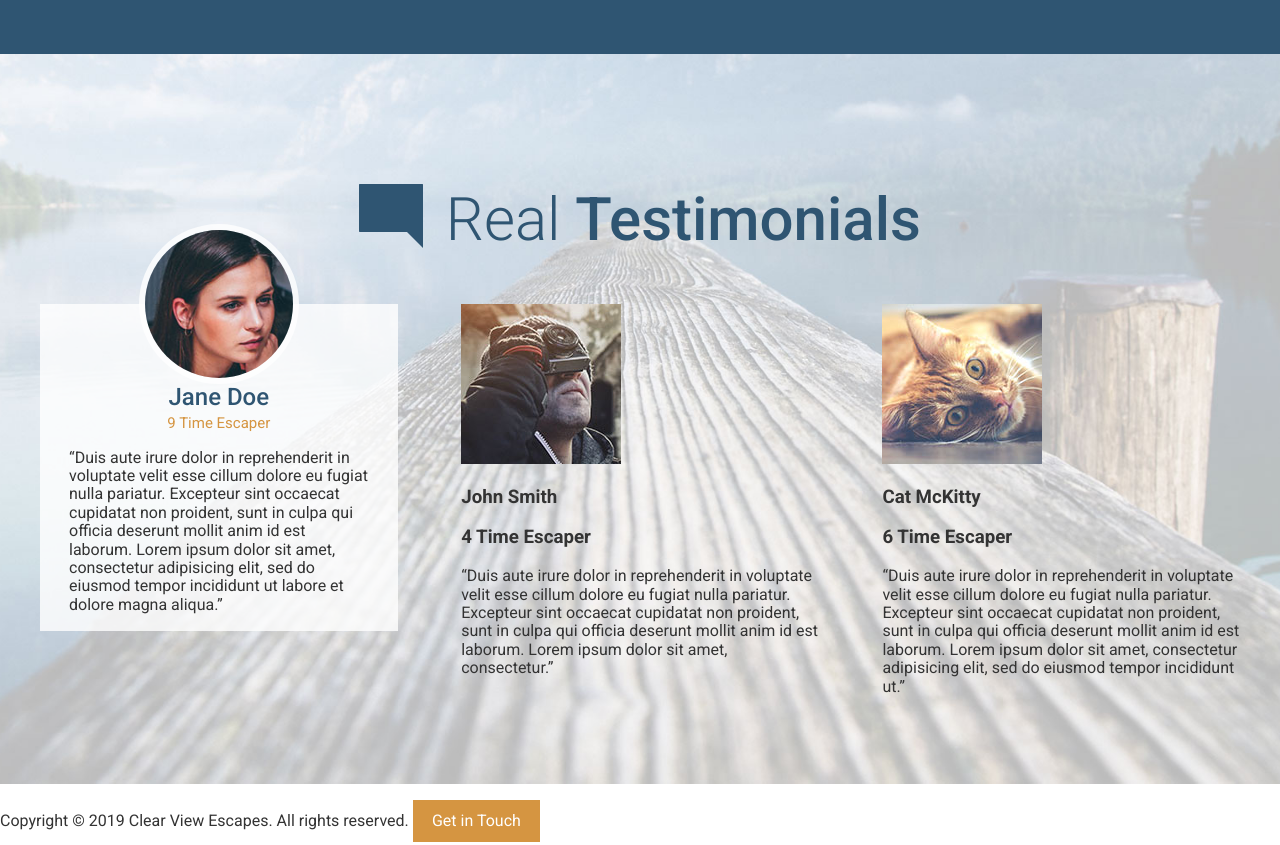
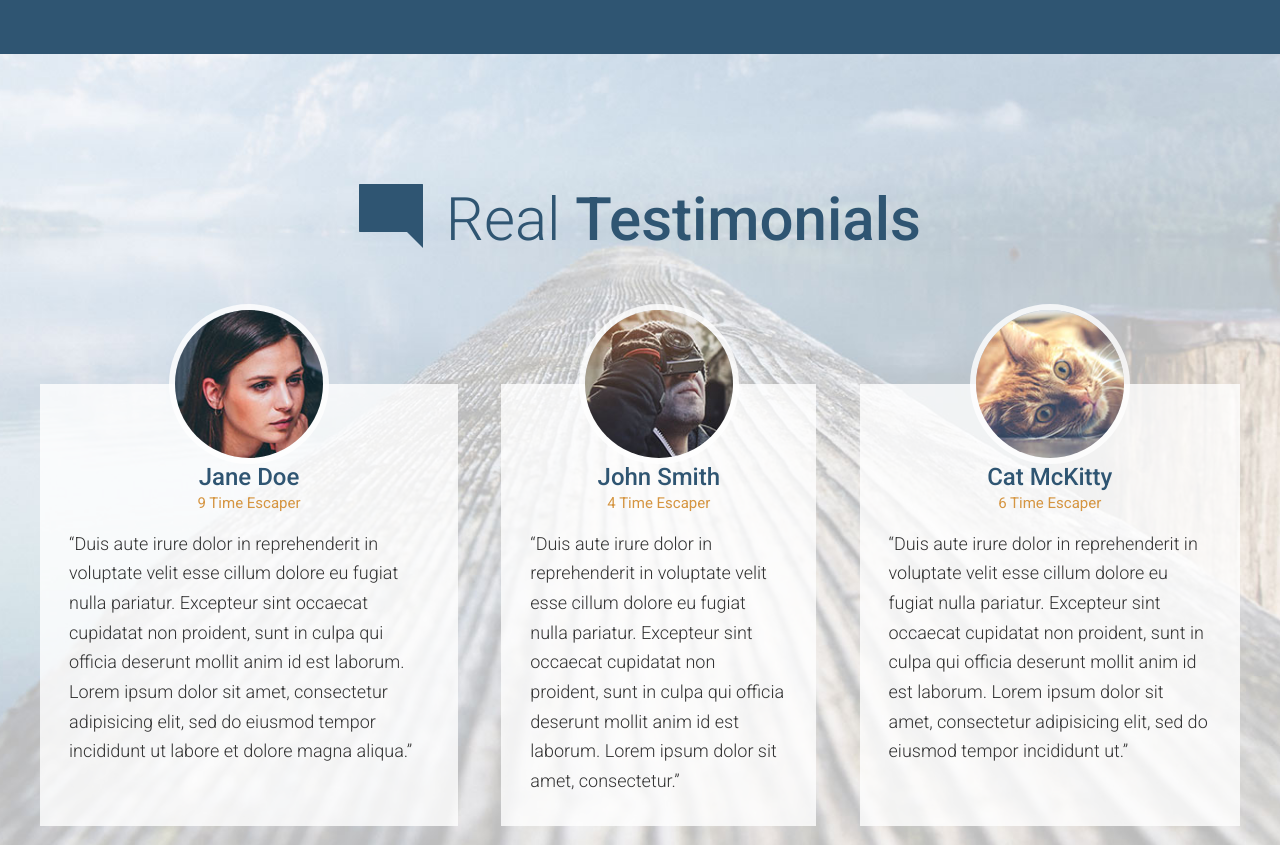
Before and after one commit to lewisRotchell/travel-site-tut-with-mods, a website built with Parcel: page src/index.html in a window 1280 px wide. Shown: the part 2980-3825 px from the top of the page. Built offline with nearby package versions, Linux system fonts and the light colour scheme.

Commit message:
completed testimonials

```diff
--- a/src/index.html
+++ b/src/index.html
@@ -241,8 +241,11 @@
       </div>
     </div>
 
-    <div id="testimonials" class="page-section page-section--testimonials">
-      <div class="wrapper">
+    <div
+      id="testimonials"
+      class="page-section page-section--no-b-padding-until-large page-section--testimonials"
+    >
+      <div class="wrapper wrapper--no-padding-until-large">
         <h2 class="section-title section-title--blue">
           <img
             class="section-title__icon"
@@ -251,11 +254,20 @@
           Real
           <strong>Testimonials</strong>
         </h2>
-        <div class="row row--gutters">
-          <div class="row__medium-4">
+        <div
+          class="row row--equal-height-at-large row--t-padding row--gutters row--gutters-small generic-content-container"
+        >
+          <div class="row__large-4">
             <div class="testimonial">
               <div class="testimonial__photo">
-                <img src="assets/images/testimonial-jane.jpg" />
+                <img
+                  sizes="160px"
+                  srcset="
+                    assets/images/testimonial-jane.jpg        160w,
+                    assets/images/testimonial-jane-hi-dpi.jpg 320w
+                  "
+                  alt="Jane Doe"
+                />
               </div>
               <h3 class="testimonial__title">Jane Doe</h3>
               <h4 class="testimonial__subtitle">9 Time Escaper</h4>
@@ -270,10 +282,20 @@
             </div>
           </div>
 
-          <div class="row__medium-4">
-            <img src="assets/images/testimonial-john.jpg" />
-            <h3>John Smith</h3>
-            <h3>4 Time Escaper</h3>
+          <div class="row__large-4">
+            <div class="testimonial">
+              <div class="testimonial__photo">
+                <img
+                  sizes="160px"
+                  srcset="
+                    assets/images/testimonial-john.jpg        160w,
+                    assets/images/testimonial-john-hi-dpi.jpg 320w
+                  "
+                  alt="John Smith"
+                />
+              </div>
+              <h3 class="testimonial__title">John Smith</h3>
+              <h4 class="testimonial__subtitle">4 Time Escaper</h4>
               <p>
                 &ldquo;Duis aute irure dolor in reprehenderit in voluptate velit
                 esse cillum dolore eu fugiat nulla pariatur. Excepteur sint
@@ -282,11 +304,22 @@
                 consectetur.&rdquo;
               </p>
             </div>
+          </div>
 
-          <div class="row__medium-4">
-            <img src="assets/images/testimonial-cat.jpg" />
-            <h3>Cat McKitty</h3>
-            <h3>6 Time Escaper</h3>
+          <div class="row__large-4">
+            <div class="testimonial testimonial--last">
+              <div class="testimonial__photo">
+                <img
+                  sizes="160px"
+                  alt="Cat McKitty"
+                  srcset="
+                    assets/images/testimonial-cat.jpg        160w,
+                    assets/images/testimonial-cat-hi-dpi.jpg 320w
+                  "
+                />
+              </div>
+              <h3 class="testimonial__title">Cat McKitty</h3>
+              <h4 class="testimonial__subtitle">6 Time Escaper</h4>
               <p>
                 &ldquo;Duis aute irure dolor in reprehenderit in voluptate velit
                 esse cillum dolore eu fugiat nulla pariatur. Excepteur sint
@@ -295,6 +328,7 @@
                 consectetur adipisicing elit, sed do eiusmod tempor incididunt
                 ut.&rdquo;
               </p>
+            </div>
           </div>
         </div>
       </div>
--- a/src/scss/core/_mixins.scss
+++ b/src/scss/core/_mixins.scss
@@ -11,7 +11,7 @@
 }
 
 @mixin atLarge {
-  @media (min-width: 1200px) {
+  @media (min-width: 1010px) {
     @content;
   }
 }
--- a/src/scss/layout/_grid.scss
+++ b/src/scss/layout/_grid.scss
@@ -6,10 +6,11 @@
   &__b-margin-until-medium {
     margin-bottom: 1rem;
   }
+
+  &__b-margin-until-large {
+    margin-bottom: 1rem;
+  }
   @include atMedium {
-    display: grid;
-    grid-template-columns: repeat(12, 1fr);
-
     &--gutters {
       column-gap: 5.3%;
     }
@@ -71,4 +72,25 @@
       grid-column: span 8;
     }
   }
+
+  // Begin equal height rules
+  &--equal-height-at-medium {
+    @include atMedium {
+      display: flex;
+    }
+
+    & > div {
+      display: flex;
+    }
+  }
+
+  &--equal-height-at-large {
+    @include atLarge {
+      display: flex;
+    }
+
+    & > div {
+      display: flex;
+    }
+  }
 }
--- a/src/scss/layout/_page-section.scss
+++ b/src/scss/layout/_page-section.scss
@@ -3,6 +3,22 @@
 
   @include atMedium {
     padding: 4.5rem 0;
+  }
+
+  &--no-b-padding-until-medium {
+    padding-bottom: 0;
+
+    @include atMedium {
+      padding-bottom: 4.5rem;
+    }
+  }
+
+  &--no-b-padding-until-large {
+    padding-bottom: 0;
+
+    @include atLarge {
+      padding-bottom: 4.5rem;
+    }
   }
 
   &--blue {
@@ -11,7 +27,10 @@
   }
 
   &--testimonials {
-    background: url("/assets/images/testimonials-bg.jpg") top center no-repeat;
-    background-size: cover;
+    background-color: #e0e6ef;
+    @include atLarge {
+      background: url("/assets/images/testimonials-bg.jpg") top center no-repeat;
+      background-size: cover;
+    }
   }
 }
--- a/src/scss/layout/_wrapper.scss
+++ b/src/scss/layout/_wrapper.scss
@@ -8,6 +8,26 @@
 
   &--medium {
     max-width: 976px;
+  }
+
+  &--no-padding-until-medium {
+    padding-left: 0;
+    padding-right: 0;
+
+    @include atMedium {
+      padding-left: 18px;
+      padding-right: 18px;
+    }
+  }
+
+  &--no-padding-until-large {
+    padding-left: 0;
+    padding-right: 0;
+
+    @include atLarge {
+      padding-left: 18px;
+      padding-right: 18px;
+    }
   }
 
   //any wrapper inside another wrapper should lose x-padding
--- a/src/scss/sections/_testimonials.scss
+++ b/src/scss/sections/_testimonials.scss
@@ -1,6 +1,16 @@
 .testimonial {
   background-color: rgba(255, 255, 255, 0.8);
-  padding: 0 1.8125rem 1px 1.8125rem;
+  padding: 0 18px 1px 18px;
+  margin-bottom: 98px;
+
+  @include atLarge {
+    margin-bottom: 0;
+    padding: 0 1.8125rem 1px 1.8125rem;
+  }
+
+  &--last {
+    margin-bottom: 0;
+  }
 
   &__photo {
     border-radius: 80px;
```
Lines whose indentation alone changed are shown as unchanged.
